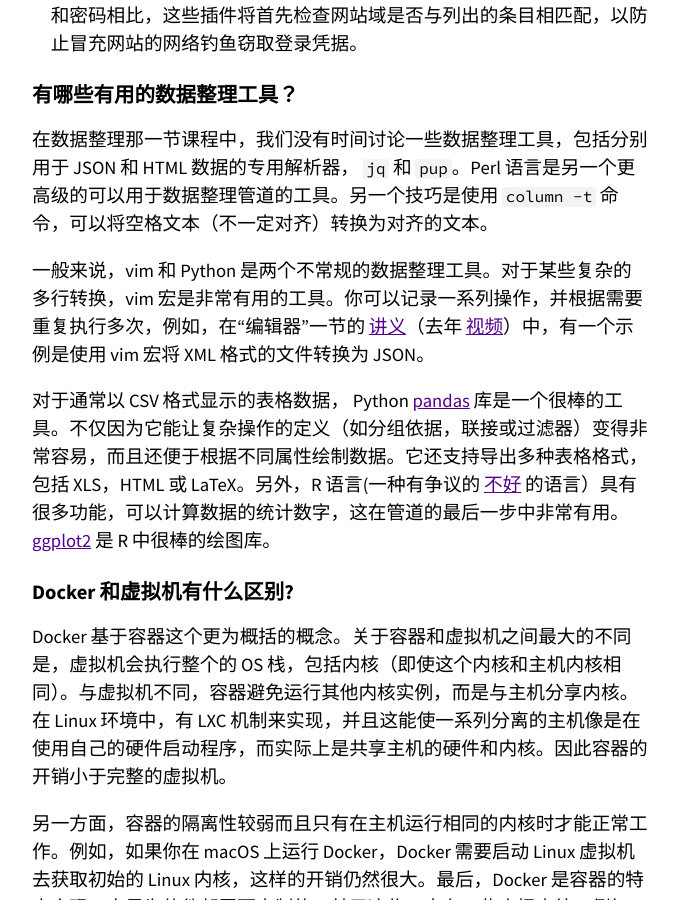
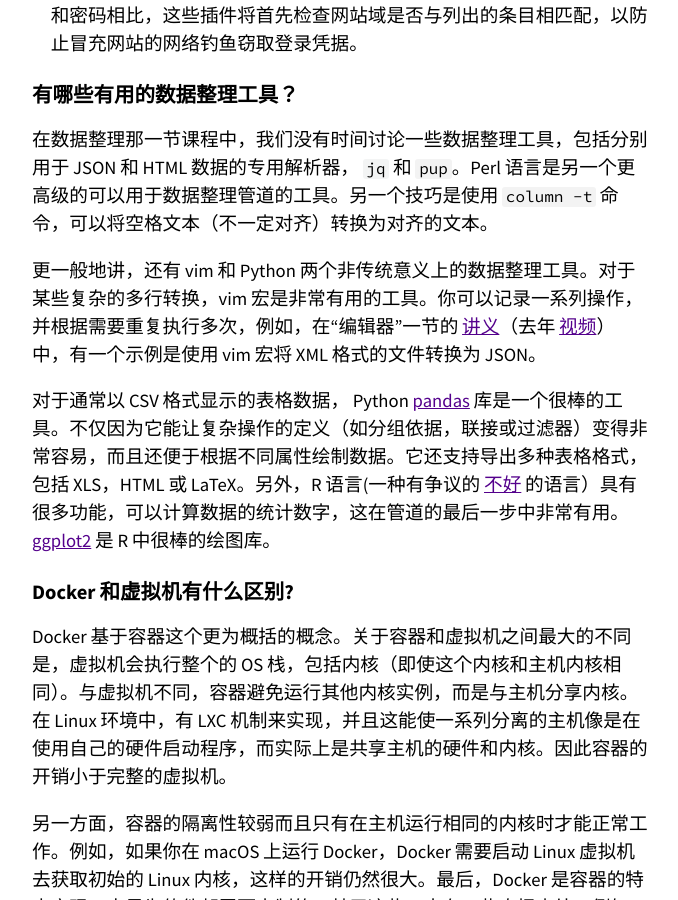
Before and after one commit to missing-semester-cn/missing-semester-cn.github.io, a Jekyll site: the page built from _2020/qa.md, in a window 1280 px wide and 900 px high, scrolled down 5140 px. Shown: the whole window, without its empty margins (300-978 px from the left). Built offline with Jekyll 4.4.1, drawn with Linux system fonts in a browser that asks for light colours.

Commit message:
Update qa.md
这里的改动参考了GPT-4o的意见。
Prompt："一般来说，vim 和 Python 是两个不常规的数据整理工具。"这里的“不常规的”原词是unconventional，我感觉这么翻译不太通顺。它原文在将vim和Python与bash这种扩展性较差的data wrangling tools进行比较，来说明vim和Python的易用和可扩展性。我该怎么翻译呢？

```diff
--- a/_2020/qa.md
+++ b/_2020/qa.md
@@ -127,7 +127,7 @@ video:
 
 在数据整理那一节课程中，我们没有时间讨论一些数据整理工具，包括分别用于 JSON 和 HTML 数据的专用解析器， `jq` 和 `pup`。Perl 语言是另一个更高级的可以用于数据整理管道的工具。另一个技巧是使用 `column -t` 命令，可以将空格文本（不一定对齐）转换为对齐的文本。
 
-一般来说，vim 和 Python 是两个不常规的数据整理工具。对于某些复杂的多行转换，vim 宏是非常有用的工具。你可以记录一系列操作，并根据需要重复执行多次，例如，在“编辑器”一节的 [讲义](/2020/editors/#macros)（去年 [视频](/2019/editors/)）中，有一个示例是使用 vim 宏将 XML 格式的文件转换为 JSON。
+更一般地讲，还有 vim 和 Python 两个非传统意义上的数据整理工具。对于某些复杂的多行转换，vim 宏是非常有用的工具。你可以记录一系列操作，并根据需要重复执行多次，例如，在“编辑器”一节的 [讲义](/2020/editors/#macros)（去年 [视频](/2019/editors/)）中，有一个示例是使用 vim 宏将 XML 格式的文件转换为 JSON。
 
 对于通常以 CSV 格式显示的表格数据， Python [pandas](https://pandas.pydata.org/) 库是一个很棒的工具。不仅因为它能让复杂操作的定义（如分组依据，联接或过滤器）变得非常容易，而且还便于根据不同属性绘制数据。它还支持导出多种表格格式，包括 XLS，HTML 或 LaTeX。另外，R 语言(一种有争议的 [不好](http://arrgh.tim-smith.us/) 的语言）具有很多功能，可以计算数据的统计数字，这在管道的最后一步中非常有用。 [ggplot2](https://ggplot2.tidyverse.org/) 是 R 中很棒的绘图库。
 
```
